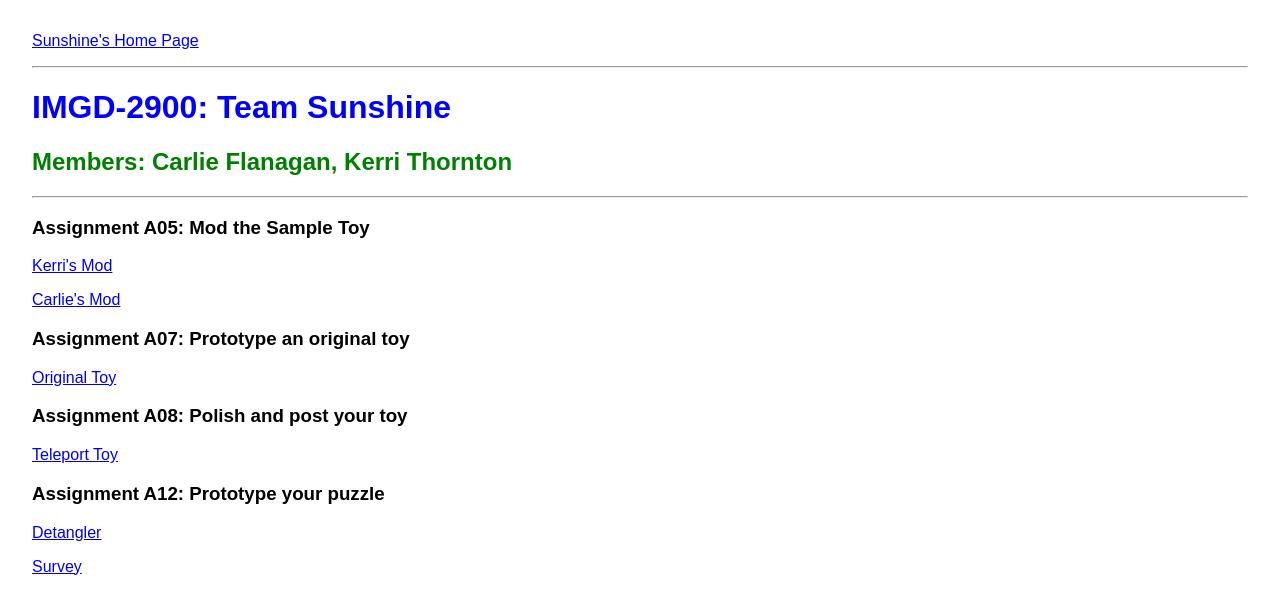
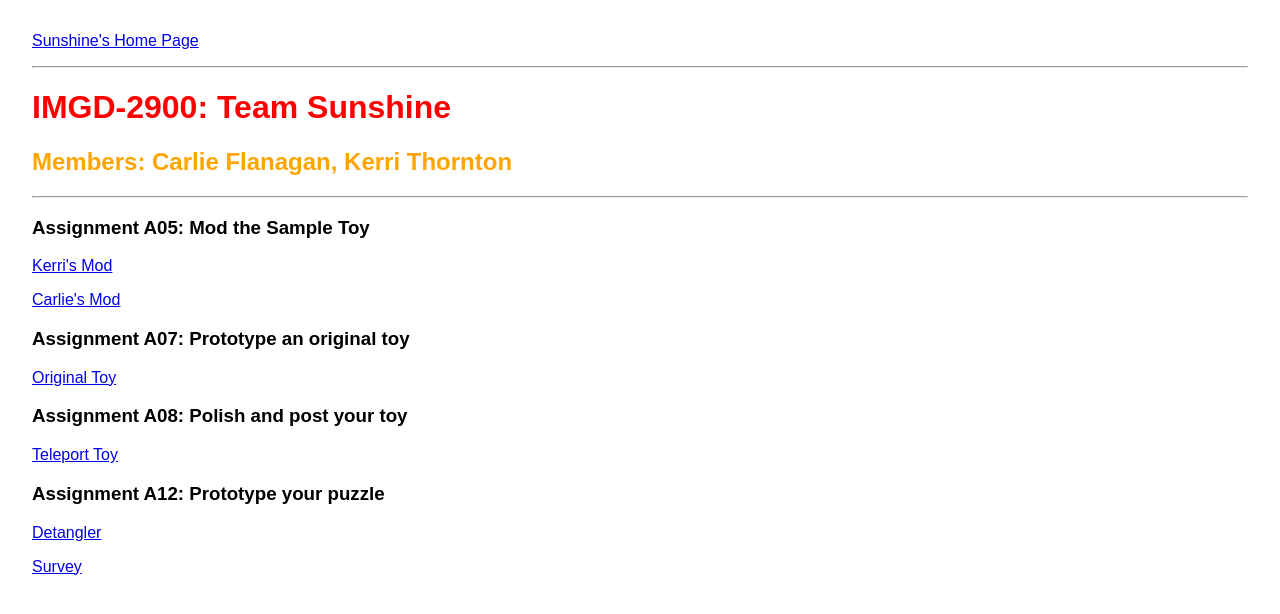
Before and after one commit to kathornton01/IMDG-2900-Sunshine, a plain HTML site: page 2900/index.html in a window 1280 px wide. Drawn offline with Linux system fonts and the light colour scheme.

Commit message:
fiddling with colors of webpage homescreen

```diff
--- a/2900/index.html
+++ b/2900/index.html
@@ -5,8 +5,8 @@
     <title>IMGD-2900: Team Sunshine</title>
     <style>
         body { margin: 2em; font-family: sans-serif; }
-        h1 { color: blue; }
-        h2 { color: green; }
+        h1 { color: red; }
+        h2 { color: orange; }
         h3 { color: black; }
     </style>
 </head>
```
